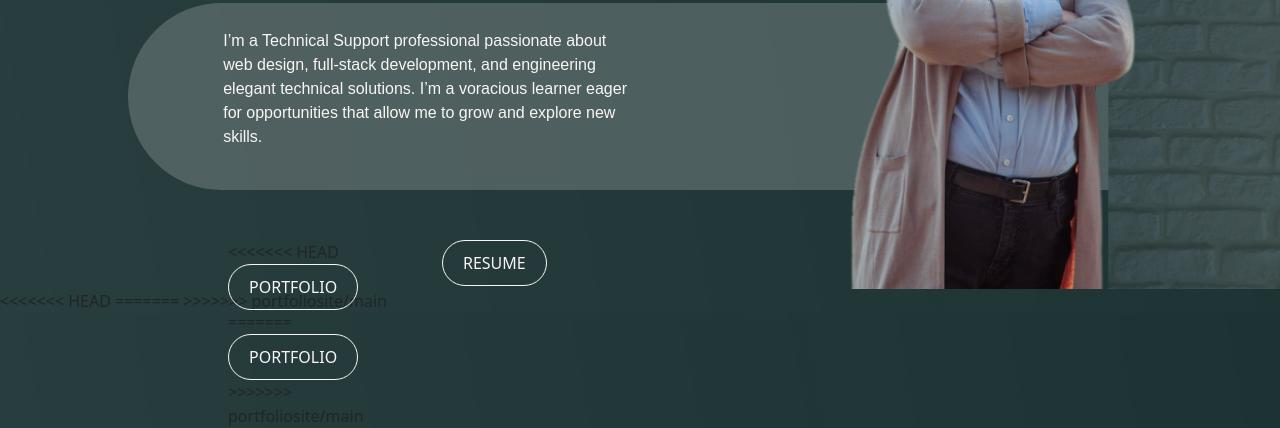
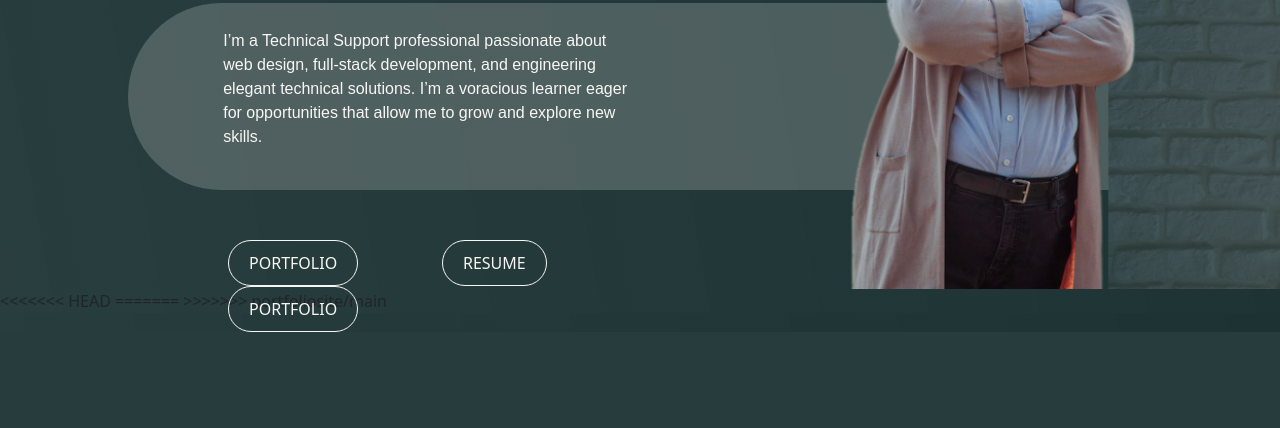
Before and after one commit to kelseychristensen/Kelsey-Christensen-Portfolio, a Flask app: page / in a window 1280 px wide. Shown: the part 487-915 px from the top of the page. After the commit the page ends 819 px from the top, so only its background shows below. Run offline with Flask 3, Linux system fonts and the light colour scheme; parts of the project's set-up code (start-up, migrations or seed data) failed here and were passed over; some libraries are stand-ins or nearby versions.

Commit message:
Update index.html

```diff
--- a/api/templates/index.html
+++ b/api/templates/index.html
@@ -15,11 +15,11 @@
                 </div>
                 <div id="btn-row" class="row">
                     <div class="col-lg-6">
-<<<<<<< HEAD
+
                         <a href="{{ url_for('portfolio') }}" class="btn btn-primary" >PORTFOLIO</a>
-=======
+
                         <a class="btn btn-primary" href="{{ url_for('portfolio') }}">PORTFOLIO</a>
->>>>>>> portfoliosite/main
+
                     </div>
                     <div class="col-lg-6">
                         <a href="{{ url_for('resume') }}" class="btn btn-primary">RESUME</a>
```
